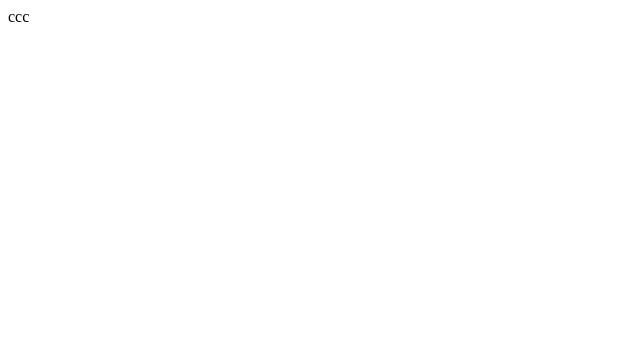
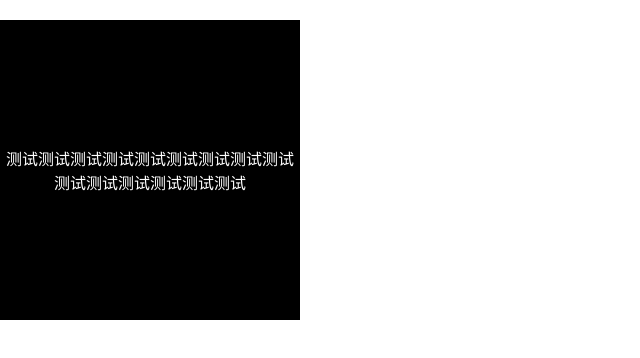
Before and after one commit to chen233810962/crs, a plain HTML site: page cr/index.html in a window 1280 px wide. Shown: the whole page, without its empty margins (0-640 px from the left). Drawn offline with Linux system fonts and the light colour scheme.

Commit message:
测试文件

```diff
--- a/cr/index.html
+++ b/cr/index.html
@@ -1,10 +1,35 @@
 <!DOCTYPE html>
 <html>
-	<head>
-		<meta charset="UTF-8">
-		<title></title>
-	</head>
-	<body>
-			ccc
-	</body>
+<head>
+<meta charset="utf-8">
+<meta http-equiv="X-UA-Compatible" content="IE=edge,chrome=1">
+<title>Examples</title>
+<meta name="description" content="">
+<meta name="keywords" content="">
+<link href="" rel="stylesheet">
+</head>
+<style type="text/css">
+*{
+	margin:0;
+	padding: 0;
+}
+#parent{
+	display:table;
+	margin-top: 20px;
+}
+#child{
+	background: #000;
+	color: #fff;
+	width: 300px;
+	height: 300px;
+	display: table-cell;
+	vertical-align: middle;
+	text-align: center;
+}
+</style>
+<body>
+    <div id="parent">
+    	<p id="child">测试测试测试测试测试测试测试测试测试测试测试测试测试测试测试</p>
+    </div>
+</body>
 </html>
```
